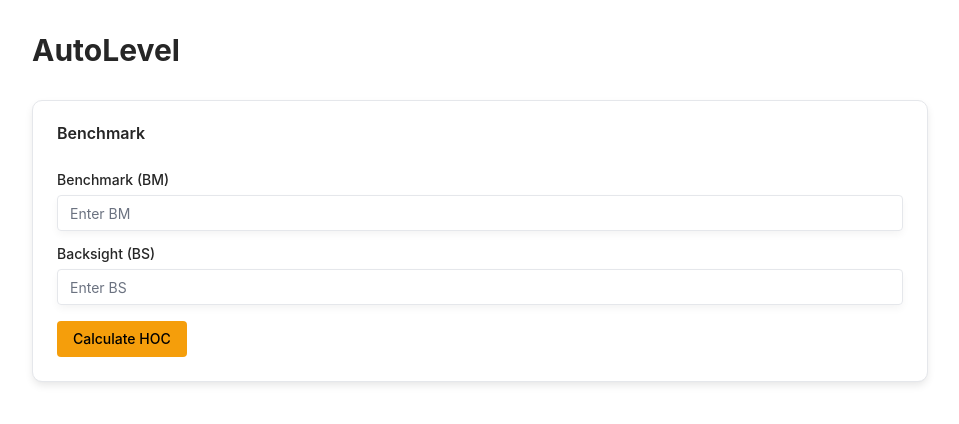
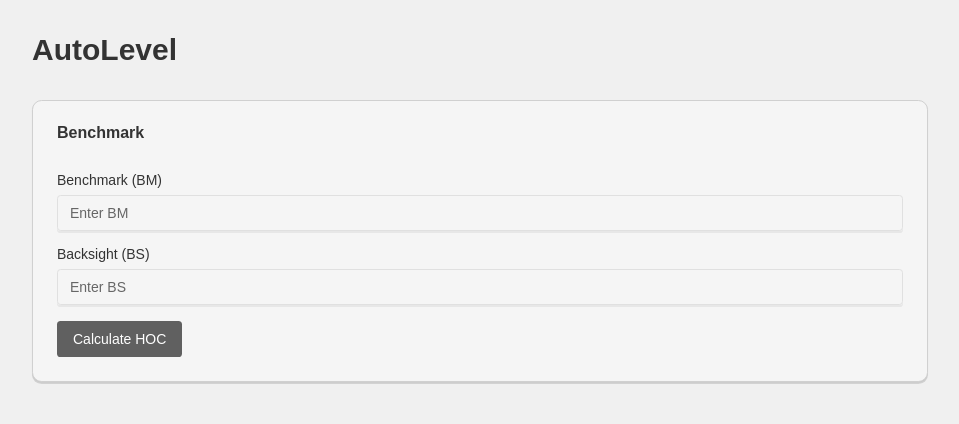
Before and after one commit to abdemohamett/AutoLevel, a Next.js app: page /autolevel in a window 1280 px wide. Shown: the top 424 px of the page, without its empty margins (160-1119 px from the left). Built offline with nearby package versions, Linux system fonts and the light colour scheme.

Commit message:
changed the theme

```diff
--- a/app/globals.css
+++ b/app/globals.css
@@ -4,111 +4,111 @@
 @custom-variant dark (&:is(.dark *));
 
 :root {
-  --background: oklch(1.0000 0 0);
-  --foreground: oklch(0.2686 0 0);
-  --card: oklch(1.0000 0 0);
-  --card-foreground: oklch(0.2686 0 0);
-  --popover: oklch(1.0000 0 0);
-  --popover-foreground: oklch(0.2686 0 0);
-  --primary: oklch(0.7686 0.1647 70.0804);
-  --primary-foreground: oklch(0 0 0);
-  --secondary: oklch(0.9670 0.0029 264.5419);
-  --secondary-foreground: oklch(0.4461 0.0263 256.8018);
-  --muted: oklch(0.9846 0.0017 247.8389);
-  --muted-foreground: oklch(0.5510 0.0234 264.3637);
-  --accent: oklch(0.9869 0.0214 95.2774);
-  --accent-foreground: oklch(0.4732 0.1247 46.2007);
-  --destructive: oklch(0.6368 0.2078 25.3313);
+  --background: oklch(0.9551 0 0);
+  --foreground: oklch(0.3211 0 0);
+  --card: oklch(0.9702 0 0);
+  --card-foreground: oklch(0.3211 0 0);
+  --popover: oklch(0.9702 0 0);
+  --popover-foreground: oklch(0.3211 0 0);
+  --primary: oklch(0.4891 0 0);
+  --primary-foreground: oklch(1.0000 0 0);
+  --secondary: oklch(0.9067 0 0);
+  --secondary-foreground: oklch(0.3211 0 0);
+  --muted: oklch(0.8853 0 0);
+  --muted-foreground: oklch(0.5103 0 0);
+  --accent: oklch(0.8078 0 0);
+  --accent-foreground: oklch(0.3211 0 0);
+  --destructive: oklch(0.5594 0.1900 25.8625);
   --destructive-foreground: oklch(1.0000 0 0);
-  --border: oklch(0.9276 0.0058 264.5313);
-  --input: oklch(0.9276 0.0058 264.5313);
-  --ring: oklch(0.7686 0.1647 70.0804);
-  --chart-1: oklch(0.7686 0.1647 70.0804);
-  --chart-2: oklch(0.6658 0.1574 58.3183);
-  --chart-3: oklch(0.5553 0.1455 48.9975);
-  --chart-4: oklch(0.4732 0.1247 46.2007);
-  --chart-5: oklch(0.4137 0.1054 45.9038);
-  --sidebar: oklch(0.9846 0.0017 247.8389);
-  --sidebar-foreground: oklch(0.2686 0 0);
-  --sidebar-primary: oklch(0.7686 0.1647 70.0804);
+  --border: oklch(0.8576 0 0);
+  --input: oklch(0.9067 0 0);
+  --ring: oklch(0.4891 0 0);
+  --chart-1: oklch(0.4891 0 0);
+  --chart-2: oklch(0.4863 0.0361 196.0278);
+  --chart-3: oklch(0.6534 0 0);
+  --chart-4: oklch(0.7316 0 0);
+  --chart-5: oklch(0.8078 0 0);
+  --sidebar: oklch(0.9370 0 0);
+  --sidebar-foreground: oklch(0.3211 0 0);
+  --sidebar-primary: oklch(0.4891 0 0);
   --sidebar-primary-foreground: oklch(1.0000 0 0);
-  --sidebar-accent: oklch(0.9869 0.0214 95.2774);
-  --sidebar-accent-foreground: oklch(0.4732 0.1247 46.2007);
-  --sidebar-border: oklch(0.9276 0.0058 264.5313);
-  --sidebar-ring: oklch(0.7686 0.1647 70.0804);
-  --font-sans: Inter, sans-serif;
-  --font-serif: Source Serif 4, serif;
-  --font-mono: JetBrains Mono, monospace;
-  --radius: 0.375rem;
+  --sidebar-accent: oklch(0.8078 0 0);
+  --sidebar-accent-foreground: oklch(0.3211 0 0);
+  --sidebar-border: oklch(0.8576 0 0);
+  --sidebar-ring: oklch(0.4891 0 0);
+  --font-sans: Montserrat, sans-serif;
+  --font-serif: Georgia, serif;
+  --font-mono: Fira Code, monospace;
+  --radius: 0.35rem;
   --shadow-x: 0px;
-  --shadow-y: 4px;
-  --shadow-blur: 8px;
-  --shadow-spread: -1px;
-  --shadow-opacity: 0.1;
-  --shadow-color: hsl(0 0% 0%);
-  --shadow-2xs: 0px 4px 8px -1px hsl(0 0% 0% / 0.05);
-  --shadow-xs: 0px 4px 8px -1px hsl(0 0% 0% / 0.05);
-  --shadow-sm: 0px 4px 8px -1px hsl(0 0% 0% / 0.10), 0px 1px 2px -2px hsl(0 0% 0% / 0.10);
-  --shadow: 0px 4px 8px -1px hsl(0 0% 0% / 0.10), 0px 1px 2px -2px hsl(0 0% 0% / 0.10);
-  --shadow-md: 0px 4px 8px -1px hsl(0 0% 0% / 0.10), 0px 2px 4px -2px hsl(0 0% 0% / 0.10);
-  --shadow-lg: 0px 4px 8px -1px hsl(0 0% 0% / 0.10), 0px 4px 6px -2px hsl(0 0% 0% / 0.10);
-  --shadow-xl: 0px 4px 8px -1px hsl(0 0% 0% / 0.10), 0px 8px 10px -2px hsl(0 0% 0% / 0.10);
-  --shadow-2xl: 0px 4px 8px -1px hsl(0 0% 0% / 0.25);
+  --shadow-y: 2px;
+  --shadow-blur: 0px;
+  --shadow-spread: 0px;
+  --shadow-opacity: 0.15;
+  --shadow-color: hsl(0 0% 20% / 0.1);
+  --shadow-2xs: 0px 2px 0px 0px hsl(0 0% 20% / 0.07);
+  --shadow-xs: 0px 2px 0px 0px hsl(0 0% 20% / 0.07);
+  --shadow-sm: 0px 2px 0px 0px hsl(0 0% 20% / 0.15), 0px 1px 2px -1px hsl(0 0% 20% / 0.15);
+  --shadow: 0px 2px 0px 0px hsl(0 0% 20% / 0.15), 0px 1px 2px -1px hsl(0 0% 20% / 0.15);
+  --shadow-md: 0px 2px 0px 0px hsl(0 0% 20% / 0.15), 0px 2px 4px -1px hsl(0 0% 20% / 0.15);
+  --shadow-lg: 0px 2px 0px 0px hsl(0 0% 20% / 0.15), 0px 4px 6px -1px hsl(0 0% 20% / 0.15);
+  --shadow-xl: 0px 2px 0px 0px hsl(0 0% 20% / 0.15), 0px 8px 10px -1px hsl(0 0% 20% / 0.15);
+  --shadow-2xl: 0px 2px 0px 0px hsl(0 0% 20% / 0.38);
   --tracking-normal: 0em;
   --spacing: 0.25rem;
 }
 
 .dark {
-  --background: oklch(0.2046 0 0);
-  --foreground: oklch(0.9219 0 0);
-  --card: oklch(0.2686 0 0);
-  --card-foreground: oklch(0.9219 0 0);
-  --popover: oklch(0.2686 0 0);
-  --popover-foreground: oklch(0.9219 0 0);
-  --primary: oklch(0.7686 0.1647 70.0804);
-  --primary-foreground: oklch(0 0 0);
-  --secondary: oklch(0.2686 0 0);
-  --secondary-foreground: oklch(0.9219 0 0);
-  --muted: oklch(0.2393 0 0);
-  --muted-foreground: oklch(0.7155 0 0);
-  --accent: oklch(0.4732 0.1247 46.2007);
-  --accent-foreground: oklch(0.9243 0.1151 95.7459);
-  --destructive: oklch(0.6368 0.2078 25.3313);
+  --background: oklch(0.2178 0 0);
+  --foreground: oklch(0.8853 0 0);
+  --card: oklch(0.2435 0 0);
+  --card-foreground: oklch(0.8853 0 0);
+  --popover: oklch(0.2435 0 0);
+  --popover-foreground: oklch(0.8853 0 0);
+  --primary: oklch(0.7058 0 0);
+  --primary-foreground: oklch(0.2178 0 0);
+  --secondary: oklch(0.3092 0 0);
+  --secondary-foreground: oklch(0.8853 0 0);
+  --muted: oklch(0.2850 0 0);
+  --muted-foreground: oklch(0.5999 0 0);
+  --accent: oklch(0.3715 0 0);
+  --accent-foreground: oklch(0.8853 0 0);
+  --destructive: oklch(0.6591 0.1530 22.1703);
   --destructive-foreground: oklch(1.0000 0 0);
-  --border: oklch(0.3715 0 0);
-  --input: oklch(0.3715 0 0);
-  --ring: oklch(0.7686 0.1647 70.0804);
-  --chart-1: oklch(0.8369 0.1644 84.4286);
-  --chart-2: oklch(0.6658 0.1574 58.3183);
-  --chart-3: oklch(0.4732 0.1247 46.2007);
-  --chart-4: oklch(0.5553 0.1455 48.9975);
-  --chart-5: oklch(0.4732 0.1247 46.2007);
-  --sidebar: oklch(0.1684 0 0);
-  --sidebar-foreground: oklch(0.9219 0 0);
-  --sidebar-primary: oklch(0.7686 0.1647 70.0804);
-  --sidebar-primary-foreground: oklch(1.0000 0 0);
-  --sidebar-accent: oklch(0.4732 0.1247 46.2007);
-  --sidebar-accent-foreground: oklch(0.9243 0.1151 95.7459);
-  --sidebar-border: oklch(0.3715 0 0);
-  --sidebar-ring: oklch(0.7686 0.1647 70.0804);
+  --border: oklch(0.3290 0 0);
+  --input: oklch(0.3092 0 0);
+  --ring: oklch(0.7058 0 0);
+  --chart-1: oklch(0.7058 0 0);
+  --chart-2: oklch(0.6714 0.0339 206.3482);
+  --chart-3: oklch(0.5452 0 0);
+  --chart-4: oklch(0.4604 0 0);
+  --chart-5: oklch(0.3715 0 0);
+  --sidebar: oklch(0.2393 0 0);
+  --sidebar-foreground: oklch(0.8853 0 0);
+  --sidebar-primary: oklch(0.7058 0 0);
+  --sidebar-primary-foreground: oklch(0.2178 0 0);
+  --sidebar-accent: oklch(0.3715 0 0);
+  --sidebar-accent-foreground: oklch(0.8853 0 0);
+  --sidebar-border: oklch(0.3290 0 0);
+  --sidebar-ring: oklch(0.7058 0 0);
   --font-sans: Inter, sans-serif;
-  --font-serif: Source Serif 4, serif;
-  --font-mono: JetBrains Mono, monospace;
-  --radius: 0.375rem;
+  --font-serif: Georgia, serif;
+  --font-mono: Fira Code, monospace;
+  --radius: 0.35rem;
   --shadow-x: 0px;
-  --shadow-y: 4px;
-  --shadow-blur: 8px;
-  --shadow-spread: -1px;
-  --shadow-opacity: 0.1;
-  --shadow-color: hsl(0 0% 0%);
-  --shadow-2xs: 0px 4px 8px -1px hsl(0 0% 0% / 0.05);
-  --shadow-xs: 0px 4px 8px -1px hsl(0 0% 0% / 0.05);
-  --shadow-sm: 0px 4px 8px -1px hsl(0 0% 0% / 0.10), 0px 1px 2px -2px hsl(0 0% 0% / 0.10);
-  --shadow: 0px 4px 8px -1px hsl(0 0% 0% / 0.10), 0px 1px 2px -2px hsl(0 0% 0% / 0.10);
-  --shadow-md: 0px 4px 8px -1px hsl(0 0% 0% / 0.10), 0px 2px 4px -2px hsl(0 0% 0% / 0.10);
-  --shadow-lg: 0px 4px 8px -1px hsl(0 0% 0% / 0.10), 0px 4px 6px -2px hsl(0 0% 0% / 0.10);
-  --shadow-xl: 0px 4px 8px -1px hsl(0 0% 0% / 0.10), 0px 8px 10px -2px hsl(0 0% 0% / 0.10);
-  --shadow-2xl: 0px 4px 8px -1px hsl(0 0% 0% / 0.25);
+  --shadow-y: 2px;
+  --shadow-blur: 0px;
+  --shadow-spread: 0px;
+  --shadow-opacity: 0.15;
+  --shadow-color: hsl(0 0% 20% / 0.1);
+  --shadow-2xs: 0px 2px 0px 0px hsl(0 0% 20% / 0.07);
+  --shadow-xs: 0px 2px 0px 0px hsl(0 0% 20% / 0.07);
+  --shadow-sm: 0px 2px 0px 0px hsl(0 0% 20% / 0.15), 0px 1px 2px -1px hsl(0 0% 20% / 0.15);
+  --shadow: 0px 2px 0px 0px hsl(0 0% 20% / 0.15), 0px 1px 2px -1px hsl(0 0% 20% / 0.15);
+  --shadow-md: 0px 2px 0px 0px hsl(0 0% 20% / 0.15), 0px 2px 4px -1px hsl(0 0% 20% / 0.15);
+  --shadow-lg: 0px 2px 0px 0px hsl(0 0% 20% / 0.15), 0px 4px 6px -1px hsl(0 0% 20% / 0.15);
+  --shadow-xl: 0px 2px 0px 0px hsl(0 0% 20% / 0.15), 0px 8px 10px -1px hsl(0 0% 20% / 0.15);
+  --shadow-2xl: 0px 2px 0px 0px hsl(0 0% 20% / 0.38);
 }
 
 @theme inline {
```
